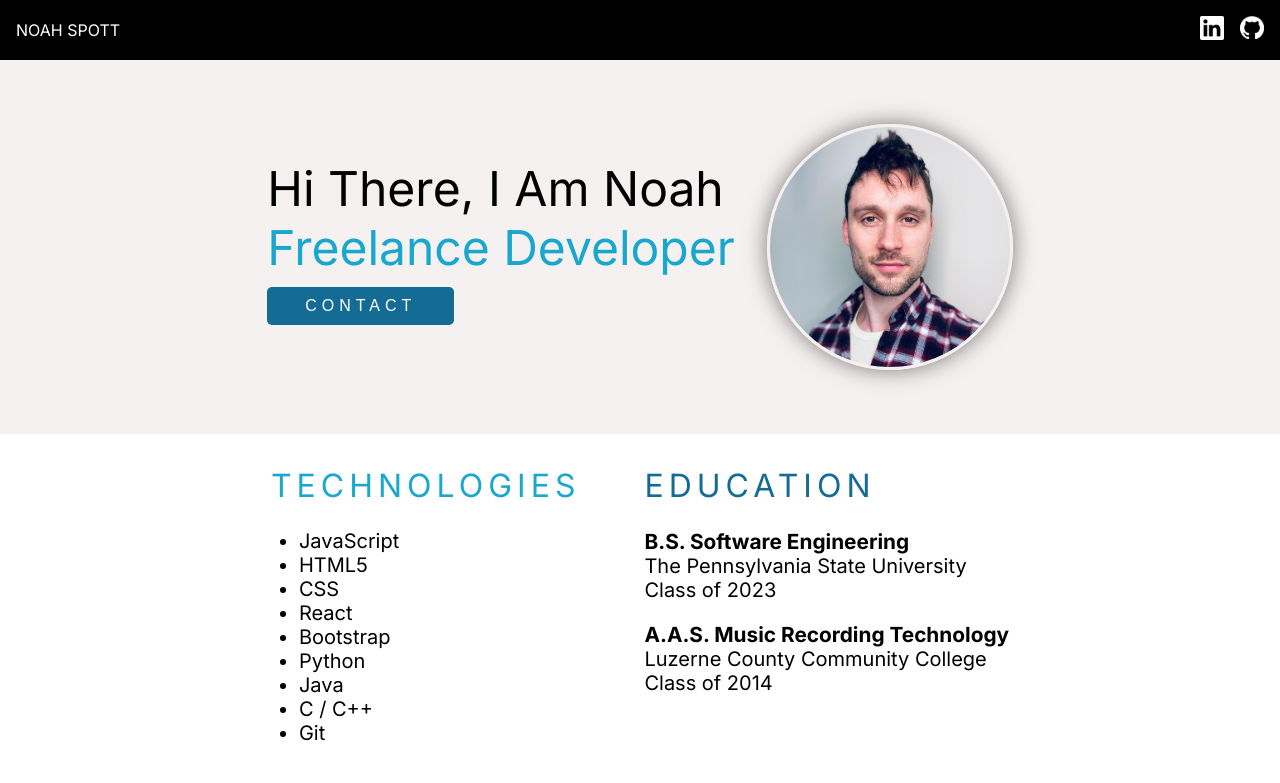
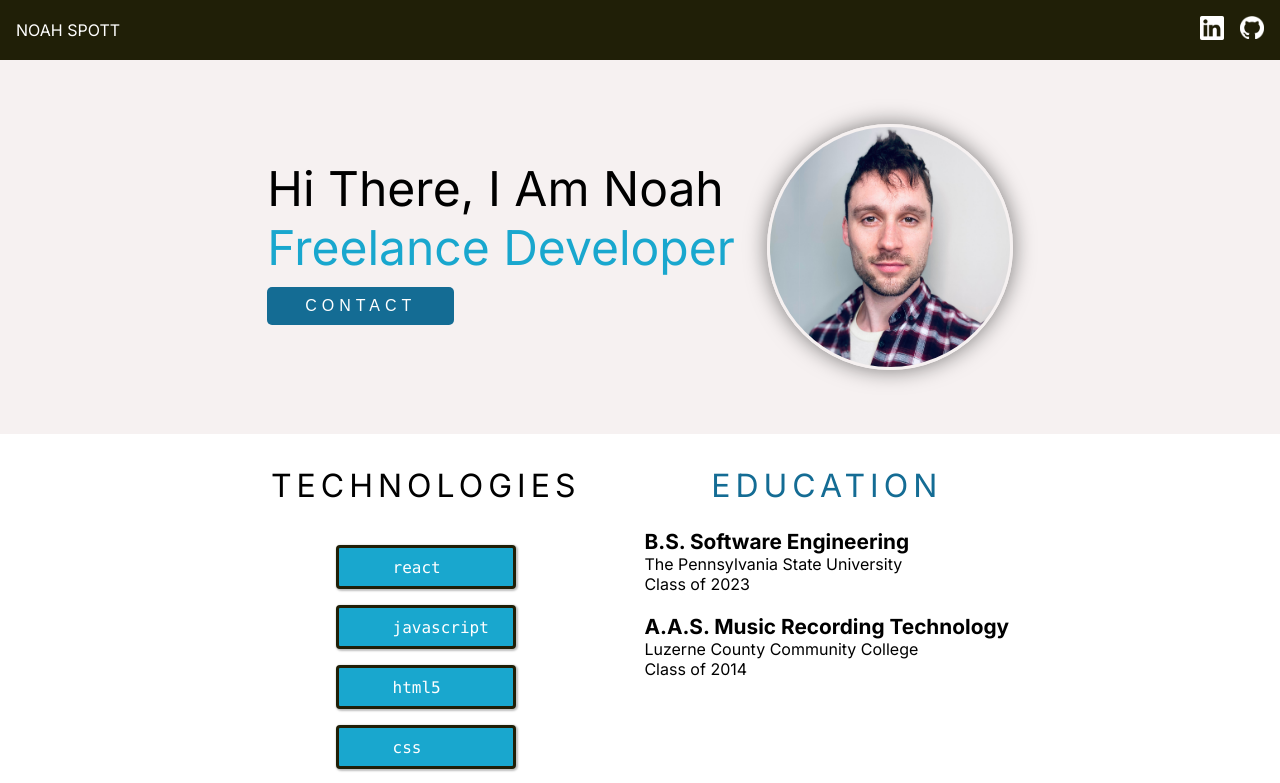
Before and after one commit to noahspott/react-business-card, a React (Vite) app: page / in a window 1280 px wide. Shown: the top 783 px of the page. Built offline with nearby package versions, Linux system fonts and the light colour scheme.

Commit message:
- Created Technology component. - Styling.

```diff
--- a/index.html
+++ b/index.html
@@ -10,6 +10,12 @@
     <link rel="preconnect" href="https://fonts.gstatic.com" crossorigin>
     <link href="https://fonts.googleapis.com/css2?family=Inter:wght@400;600;700&display=swap" rel="stylesheet">
 
+    <!-- Google Material Icons -->
+    <link href="https://fonts.googleapis.com/icon?family=Material+Icons" rel="stylesheet">
+
+    <!-- Devicons Icon CDN -->
+    <link href='//cdn.jsdelivr.net/npm/devicons@1.8.0/css/devicons.min.css' rel='stylesheet'>
+
     <meta name="viewport" content="width=device-width, initial-scale=1.0" />
     <title>Digital Business Card</title>
   </head>
--- a/src/components/About.jsx
+++ b/src/components/About.jsx
@@ -1,21 +1,37 @@
 import React from 'react'
+import Technology from './Technology'
 
 export default function About(){
     return(
         <div id='about-container'>
             <div className='about-column'>
                 <h2>TECHNOLOGIES</h2>
-                <ul>
-                    <li>JavaScript</li>
-                    <li>HTML5</li>
-                    <li>CSS</li>
-                    <li>React</li>
-                    <li>Bootstrap</li>
-                    <li>Python</li>
-                    <li>Java</li>
-                    <li>C / C++</li>
-                    <li>Git</li>
-                </ul>
+                <div>
+                    <Technology
+                        name="React"
+                        icon="devicons devicons-react"
+                    />
+                    <Technology
+                        name="JavaScript"
+                        icon="devicons devicons-javascript_badge"
+                    />
+                    <Technology
+                        name="HTML5"
+                        icon="devicons devicons-html5"
+                    />
+                    <Technology
+                        name="CSS"
+                        icon="devicons devicons-css3"
+                    />
+                    <Technology
+                        name="Python"
+                        icon="devicons devicons-python"
+                    />
+                    <Technology
+                        name="Git"
+                        icon="devicons devicons-git"
+                    />
+                </div>
             </div>
             <div className='about-column' id='about-education'>
                 <h3>EDUCATION</h3>
--- /dev/null
+++ b/src/components/Technology.jsx
@@ -0,0 +1,10 @@
+import React from 'react'
+
+export default function Technology(props){
+    return(
+        <div id="technology-container">
+            <span className={props.icon} id="technology-icon"></span>
+            <p id="technology-name">{props.name}</p>
+        </div>
+    )
+}
--- a/src/index.css
+++ b/src/index.css
@@ -7,6 +7,7 @@
   --off-white: #F6F1F1;
   --blue-1: #146C94;
   --blue-2: #19A7CE;
+  --off-black: rgb(32, 31, 7);
 
   font-family: 'Inter', sans-serif;
 }
@@ -34,9 +35,8 @@ h3 {
   justify-content: space-between;
   align-items: center;
   padding: 1em;
-  background-color: black;
+  background-color: var(--off-black);
   color: white;
-
   box-shadow: 0 4px 4px 0 rgb(0, 0, 0, 0.25);
 }
 
@@ -132,20 +132,23 @@ h3 {
 #about-container {
   display: grid;
   grid-gap: 2em;
-  justify-content: center;
+  align-items: start;
+  /* justify-content: center; */
   padding: 1em 10% 1em 10%;
 }
 
 .about-column {
-  /* display: flex; */
+  display: flex;
   flex-direction: column;
-  /* justify-content: center; */
+  align-items: center;
+  justify-content: center;
   margin-top: 1em;
 }
 
 .about-column h2, .about-column h3 {
   font-size: large;
-  color: var(--blue-2);
+  font-weight: 100;
+  color: black;
   letter-spacing: 5px;
   margin-bottom: 0.75em;
 }
@@ -154,12 +157,32 @@ h3 {
   color: var(--blue-1);
 }
 
-.about-column ul {
-  margin-left: 1.4em;
+.about-column p, .about-column ul {
+  font-size: 14px;
 }
 
-.about-column p, .about-column ul {
-  font-size: 14px;
+/*************************/
+/* TECHNOLOGY COMPONENT  */
+/*************************/
+
+#technology-container {
+  font-family: Monaco, monospace;
+  text-transform: lowercase;
+  display: flex;
+  align-items: center;
+  background-color: var(--blue-2);
+  box-shadow: 1px 1px 2px 1px rgb(0, 0, 0, 0.25);
+  border-style: solid;
+  border-color: rgb(32, 31, 7);
+  border-radius: 4px;
+  padding: 0.25em 1.5em;
+  margin: 1em 1em;
+  color: white;
+}
+
+#technology-icon {
+  margin: 0.5em;
+  font-size: 30px;
 }
 
 /*********************/
@@ -170,7 +193,7 @@ h3 {
   display: flex;
   justify-content: center;
   color: white;
-  background-color: black;
+  background-color: rgb(32, 31, 7);
   margin-top: 4em;
   padding: 2em;
   font-size: small;
@@ -226,7 +249,6 @@ h3 {
   .about-column h2, .about-column h3 {
     font-size: 2em;
     font-weight: 300;
-    color: var(--blue-2);
     letter-spacing: 5px;
     margin-bottom: 0.75em;
   }
@@ -241,7 +263,7 @@ h3 {
   }
 
   .about-column p, .about-column ul {
-    font-size: 1.25em;
+    font-size: 1em;
     white-space: nowrap;
   }
 }
```
